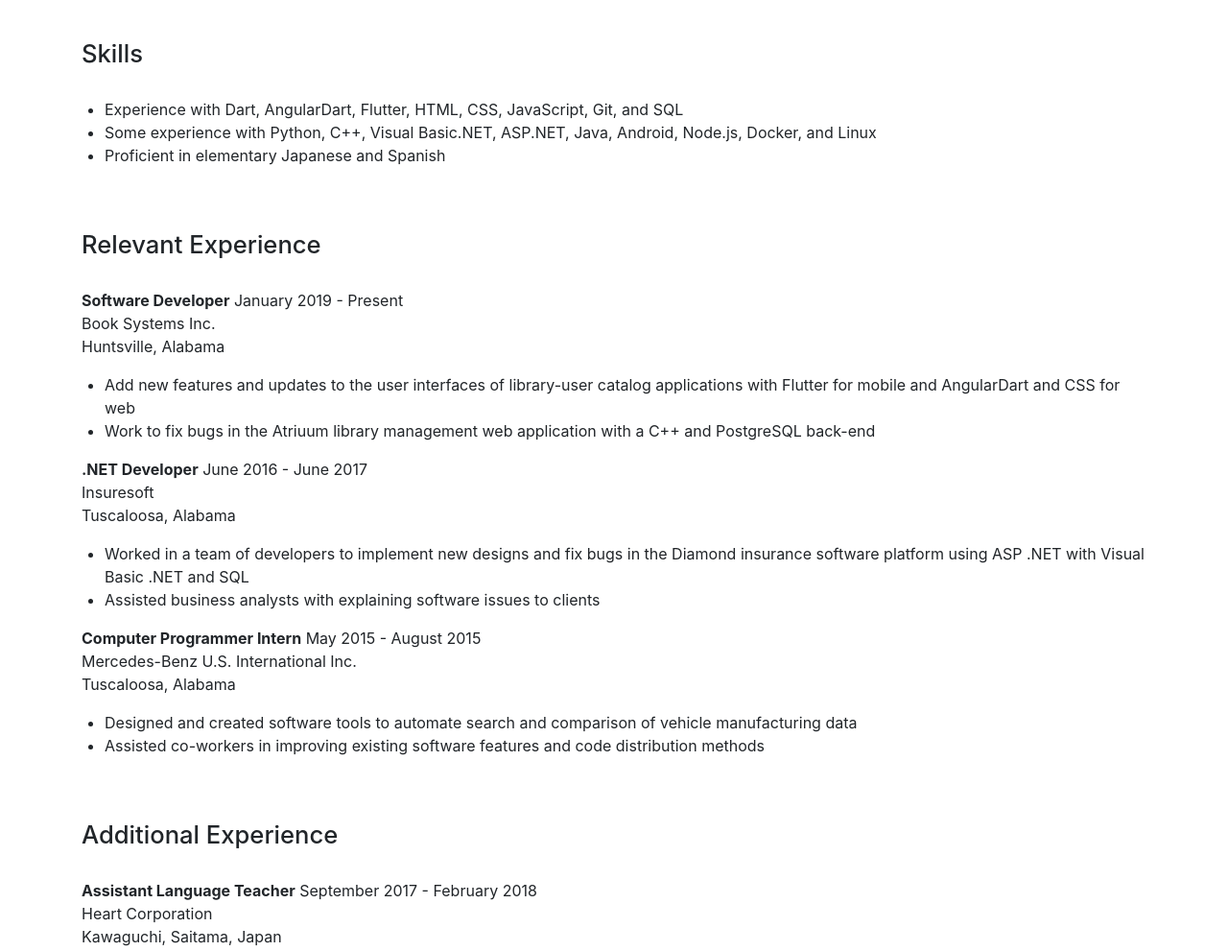
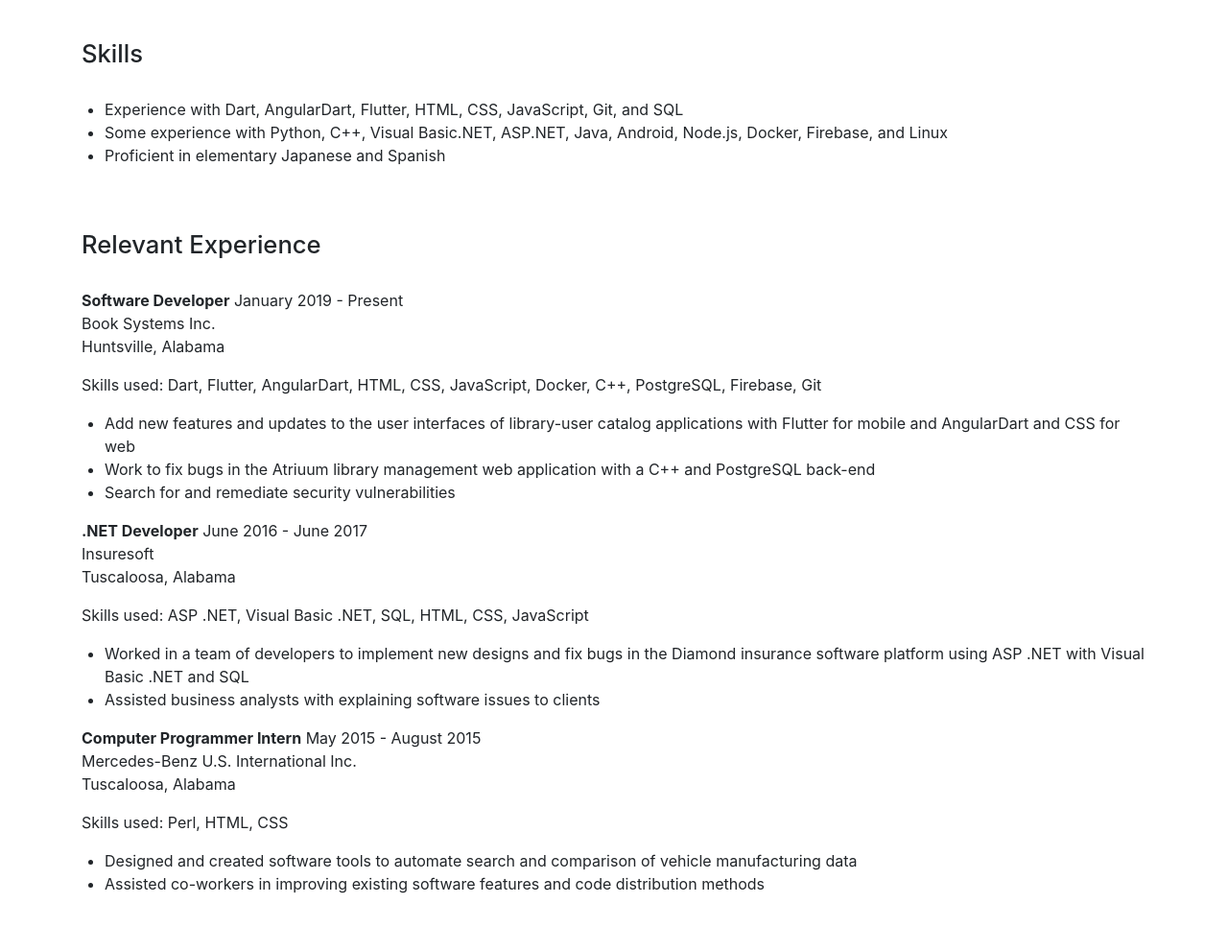
Before and after one commit to BenEstremera/BenEstremera.github.io, a plain HTML site: page index.html in a window 1280 px wide. Shown: the part 1840-2831 px from the top of the page at 96% size. Drawn offline with nearby package versions, Linux system fonts and the light colour scheme.

Commit message:
Updating skills display

```diff
--- a/index.html
+++ b/index.html
@@ -110,7 +110,7 @@
 				<div class="col">
 					<ul>
 						<li>Experience with Dart, AngularDart, Flutter, HTML, CSS, JavaScript, Git, and SQL</li>
-						<li>Some experience with Python, C++, Visual Basic.NET, ASP.NET, Java, Android, Node.js, Docker, and Linux</li>
+						<li>Some experience with Python, C++, Visual Basic.NET, ASP.NET, Java, Android, Node.js, Docker, Firebase, and Linux</li>
 						<li>Proficient in elementary Japanese and Spanish</li>
 					</ul>
 				</div>
@@ -124,9 +124,11 @@
 					<p><b>Software Developer</b> January 2019 - Present <br>
 					Book Systems Inc.<br>
 					Huntsville, Alabama</p>
+					<div class="skillsRow" >Skills used: Dart, Flutter, AngularDart, HTML, CSS, JavaScript, Docker, C++, PostgreSQL, Firebase, Git</div>
 					 <ul>
 						<li>Add new features and updates to the user interfaces of library-user catalog applications with Flutter for mobile and AngularDart and CSS for web</li>
 						<li>Work to fix bugs in the Atriuum library management web application with a C++ and PostgreSQL back-end </li>
+						<li>Search for and remediate security vulnerabilities</li>
 					</ul>
 				</div>
 			</div>
@@ -136,6 +138,7 @@
 					<p><b>.NET Developer</b> June 2016 - June 2017 <br>
 					Insuresoft<br>
 					Tuscaloosa, Alabama</p>
+					<div class="skillsRow">Skills used: ASP .NET, Visual Basic .NET, SQL, HTML, CSS, JavaScript</div>
 					<ul>
 						<li>Worked in a team of developers to implement new designs and fix bugs in the Diamond insurance
 						software platform using ASP .NET with Visual Basic .NET and SQL</li>
@@ -151,6 +154,7 @@
 					Mercedes-Benz U.S. International Inc.<br>
 					Tuscaloosa, Alabama
 					</p>
+					<div class="skillsRow">Skills used: Perl, HTML, CSS</div>
 					<ul>
 						<li>Designed and created software tools to automate search and comparison of vehicle manufacturing data</li>
 						<li>Assisted co-workers in improving  existing software features and code distribution methods</li>
--- a/styles/style.css
+++ b/styles/style.css
@@ -73,6 +73,10 @@
 	margin-top:5%;
 }
 
+.skillsRow{
+	margin-bottom: 1rem;
+}
+
 /* Turn off parallax scrolling for tablets and phones */
 @media only screen and (max-device-width: 1024px) {
 	.jumbotron {
```
